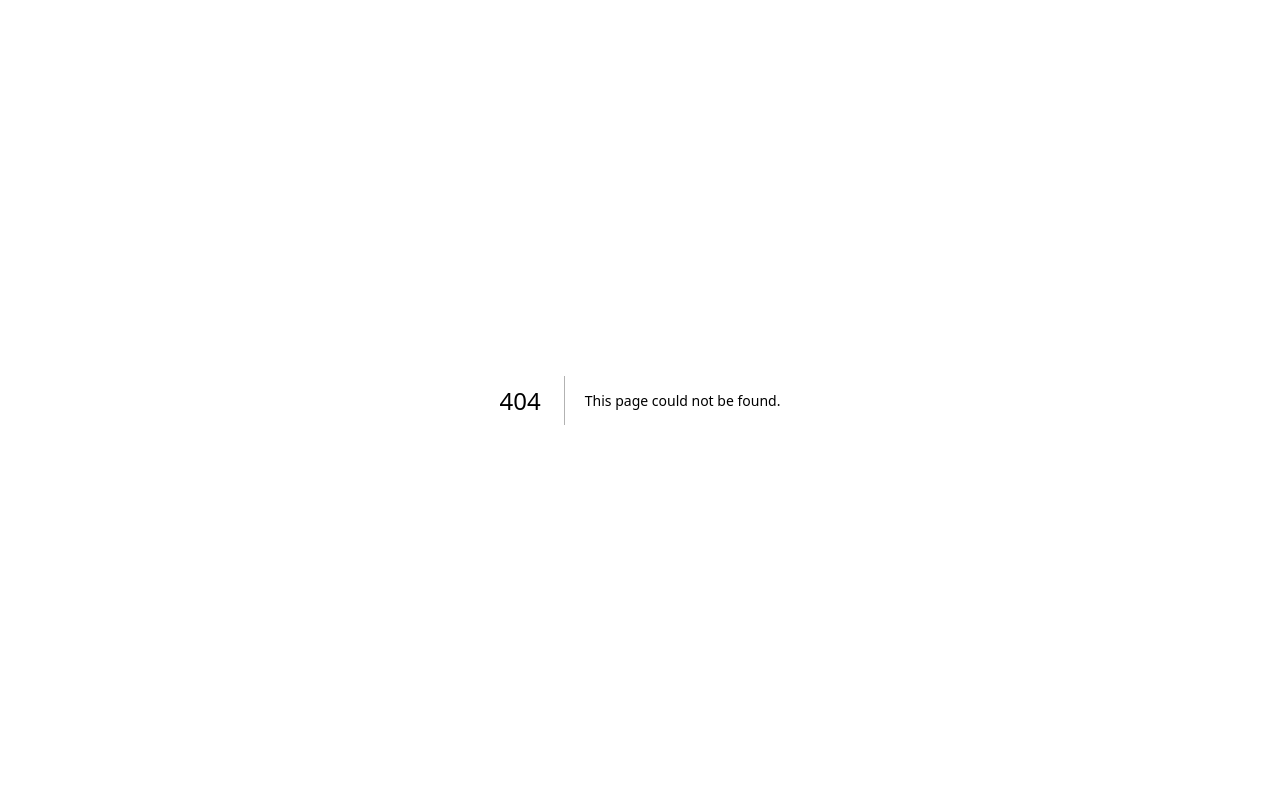
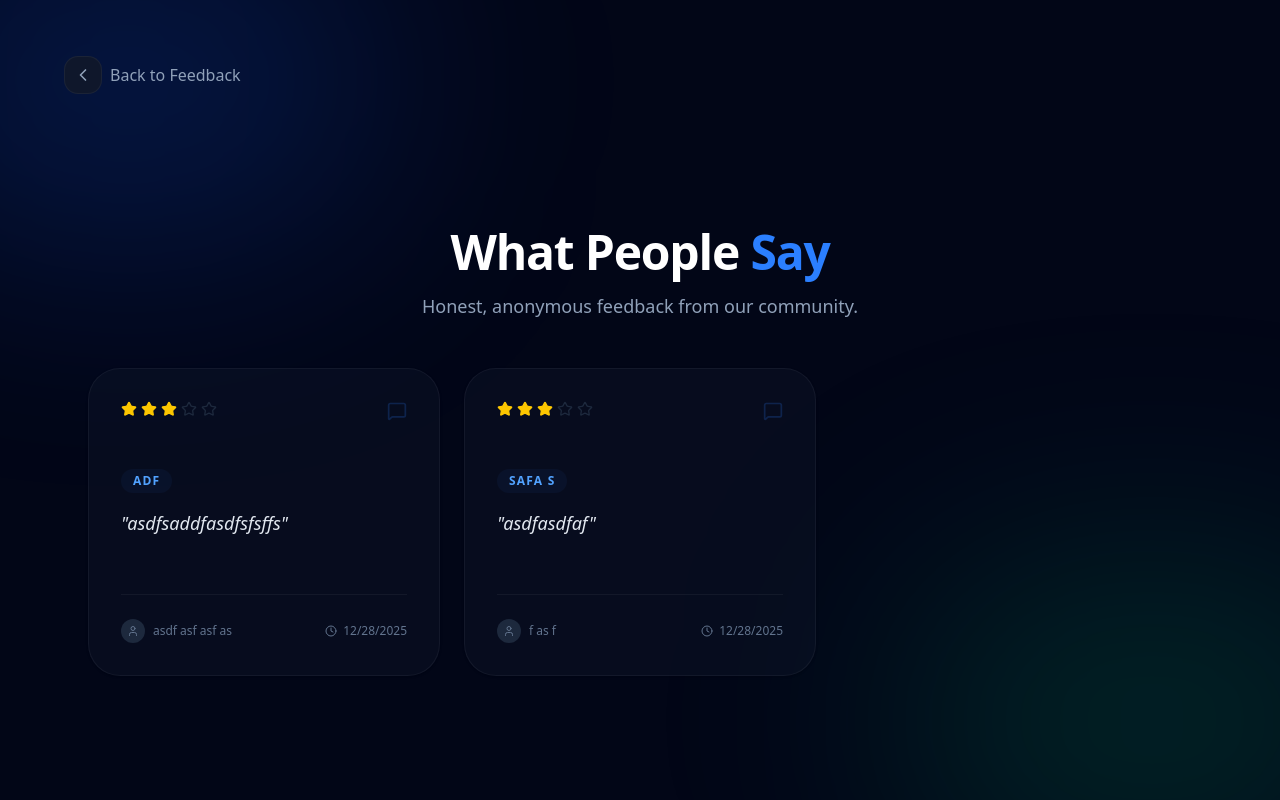
Before and after one commit to iftykhar/anonymus_feedback, a Next.js app: page /reviews in a window 1280 px wide. Before the commit this address had no page. Built offline with nearby package versions, Linux system fonts and the light colour scheme.

Commit message:
feat: reaview page

```diff
--- /dev/null
+++ b/src/app/reviews/page.tsx
@@ -0,0 +1,29 @@
+import Reviews from "@/components/website/Reviews";
+import Link from "next/link";
+import { ChevronLeft } from "lucide-react";
+
+export default function ReviewsPage() {
+  return (
+    <div className="relative min-h-screen bg-[#020617] p-6 overflow-x-hidden">
+      {/* Decorative blobs */}
+      <div className="absolute top-[-10%] left-[-10%] w-[40%] h-[40%] bg-blue-600/20 rounded-full blur-[120px] pointer-events-none" />
+      <div className="absolute bottom-[-10%] right-[-10%] w-[40%] h-[40%] bg-emerald-600/20 rounded-full blur-[120px] pointer-events-none" />
+
+      <main className="relative z-10 w-full flex flex-col items-center">
+        <header className="w-full max-w-6xl mx-auto py-8">
+          <Link
+            href="/"
+            className="inline-flex items-center gap-2 text-slate-400 hover:text-white transition-colors group"
+          >
+            <div className="p-2 rounded-xl bg-slate-900 border border-white/5 group-hover:border-white/20">
+              <ChevronLeft className="w-5 h-5" />
+            </div>
+            <span className="font-medium">Back to Feedback</span>
+          </Link>
+        </header>
+
+        <Reviews />
+      </main>
+    </div>
+  );
+}
--- a/src/components/website/question/Question.tsx
+++ b/src/components/website/question/Question.tsx
@@ -17,6 +17,7 @@ import {
   ChevronLeft,
 } from "lucide-react";
 import { Input } from "@/components/ui/input";
+import Link from "next/link";
 
 const Question = () => {
   const {
@@ -53,12 +54,24 @@ const Question = () => {
             Your anonymous feedback has been safely recorded.
           </p>
         </div>
-        <Button
-          onClick={reset}
-          className="bg-blue-600 hover:bg-blue-500 text-white rounded-xl px-8 py-6 h-auto text-lg transition-all"
-        >
-          Submit Another
-        </Button>
+        <div className="flex flex-col sm:flex-row gap-4 w-full px-2">
+          <Button
+            onClick={reset}
+            variant="outline"
+            className="flex-1 bg-slate-800/50 hover:bg-slate-800 text-white border-white/5 rounded-2xl px-8 py-6 h-auto text-lg transition-all"
+          >
+            Submit Another
+          </Button>
+          <Button
+            asChild
+            className="flex-1 bg-blue-600 hover:bg-blue-500 text-white rounded-2xl px-8 py-6 h-auto text-lg transition-all shadow-lg shadow-blue-900/40"
+          >
+            <Link href="/reviews">
+              View All Reviews
+              <ChevronRight className="ml-2 w-5 h-5" />
+            </Link>
+          </Button>
+        </div>
       </Card>
     );
   }
--- a/storage/feedback.json
+++ b/storage/feedback.json
@@ -10,5 +10,17 @@
     "subject": "safa s",
     "name": "f as f",
     "timestamp": "2025-12-28T00:05:22.423Z"
+  },
+  {
+    "id": "6e173599-af86-4143-ba41-4b9efb81ae2b",
+    "content": "asdfsaddfasdfsfsffs",
+    "rating": 3,
+    "answers": {
+      "q1": "Very Satisfied",
+      "q2": "Information"
+    },
+    "subject": "adf ",
+    "name": "asdf asf asf as",
+    "timestamp": "2025-12-28T00:36:08.002Z"
   }
 ]
```
